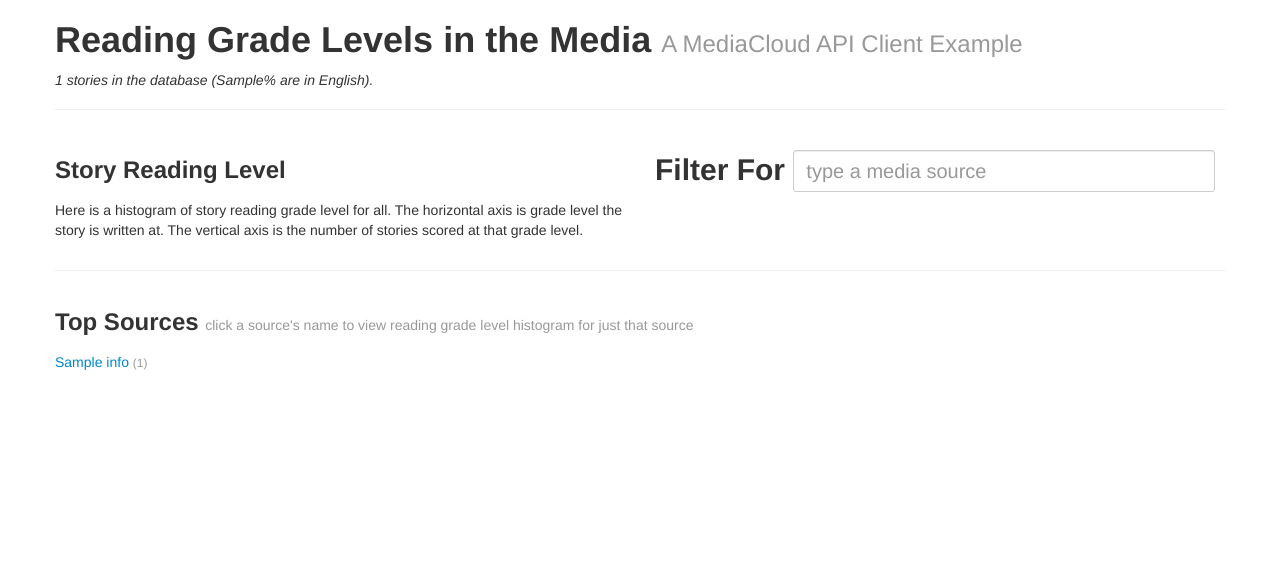
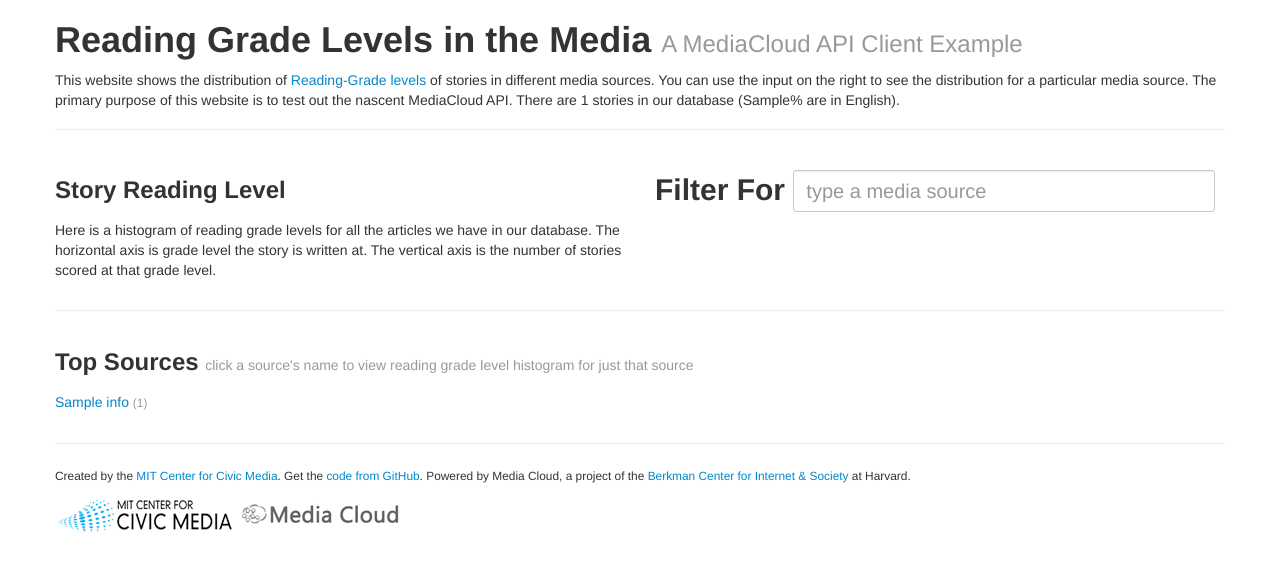
Before and after one commit to mitmedialab/MediaCloud-Tag-Explorer, a Flask app: template example-web-server/templates/base.html in a window 1280 px wide. Shown: the top 571 px of the page. Run offline with Flask 2, Linux system fonts and the light colour scheme; the template is opened without the code that fills it: most values are stand-ins (such as "Sample title", 1, 10 or a date in 2020); data that the repository does not hold is empty; parts of the project's set-up code (start-up, migrations or seed data) failed here and were passed over.

Commit message:
added credits and more explanatory text

```diff
--- a/example-web-server/server.py
+++ b/example-web-server/server.py
@@ -1,4 +1,4 @@
-import os, sys, time, json, logging, ConfigParser, pymongo
+import os, sys, time, json, logging, ConfigParser, pymongo, locale
 from operator import itemgetter
 from flask import Flask, render_template
 
@@ -55,7 +55,7 @@
     return render_template("base.html",
         story_count = story_count,
         english_story_pct = int(round(100*db.englishStoryCount()/story_count)),
-        top_media_sources = sorted(top_media_sources,key=itemgetter('story_count'), reverse=True)[0:20],
+        top_media_sources = sorted(top_media_sources,key=itemgetter('story_count'), reverse=True)[0:40],
         media_info_json = json.dumps(media_info_json),
         max_story_id = db.getMaxStoryId()
     )
@@ -109,6 +109,15 @@
         'time': time.mktime(time.gmtime())
     }
 
+def format_number(value):
+    try:
+        locale.setlocale(locale.LC_ALL, 'en_US.UTF-8') #use locale.format for commafication
+    except locale.Error:
+        locale.setlocale(locale.LC_ALL, '') #set to default locale (works on windows)
+    return locale.format('%d', value, True)
+    #return "${0:,d}".format(int(value))
+
 if __name__ == "__main__":
     app.debug = True
+    app.jinja_env.filters['prettynumberformat'] = format_number
     app.run()
--- a/example-web-server/templates/base.html
+++ b/example-web-server/templates/base.html
@@ -17,10 +17,14 @@
     <div class="span12">
       <div class="page-header">
         <h1>Reading Grade Levels in the Media <small>A MediaCloud API Client Example</small></h1>
-        <p><i>
-        {{ story_count }} stories in the database ({{english_story_pct}}% are in English).
+        <p>
+        This website shows the distribution of
+        <a href="https://en.wikipedia.org/wiki/Flesch–Kincaid_readability_test">Reading-Grade levels</a>
+        of stories in different media sources. You can use the input on the right to see the distribution for a particular
+        media source.  The primary purpose of this website is to test out the nascent MediaCloud API.
+        There are {{ story_count|prettynumberformat }} stories in our database ({{english_story_pct}}% are in English).
         <!-- The highest story id is {{max_story_id}}. -->
-        </i></p>
+        </p>
       </div>
     </div>
   </div>
@@ -30,7 +34,7 @@
      <div class="span6" id="mcReadability">
       <h3>Story Reading Level</h3>
       <p>
-      Here is a histogram of story reading grade level for all.  The horizontal axis is grade level
+      Here is a histogram of reading grade levels for all the articles we have in our database.  The horizontal axis is grade level
       the story is written at. The vertical axis is the number of stories scored at that grade level.
       </p>
           <!-- chart will be filled in by ajax call -->
@@ -69,6 +73,22 @@
         {% endfor %}
       </p>
     </div>
+  </div>
+
+  <div class="row-fluid">
+    <div class="span12">
+      <hr/>
+    </div>
+  </div>
+
+  <div class="row-fluid">
+    <div class="span12">
+      <p><small>
+        Created by the <a href="http://civic.mit.edu.">MIT Center for Civic Media</a>.  Get the <a href="https://github.com/c4fcm/MediaCloud-API-Examples">code from GitHub</a>.
+        Powered by Media Cloud, a project of the <a href="http://cyber.law.harvard.edu/">Berkman Center for Internet & Society</a> at Harvard.
+      </small></p>
+      <img src="/static/img/c4cm-badge.gif" name="MIT Center for Civic Media"/>
+      <img src="/static/img/mediacloud-badge.gif" name="Powered by Media Cloud"/>
   </div>
 
 </div>
```
Also changed, not shown: example-web-server/static/img/c4cm-badge.gif (added), example-web-server/static/img/header.jpg (added), example-web-server/static/img/mediacloud-badge.gif (added).
